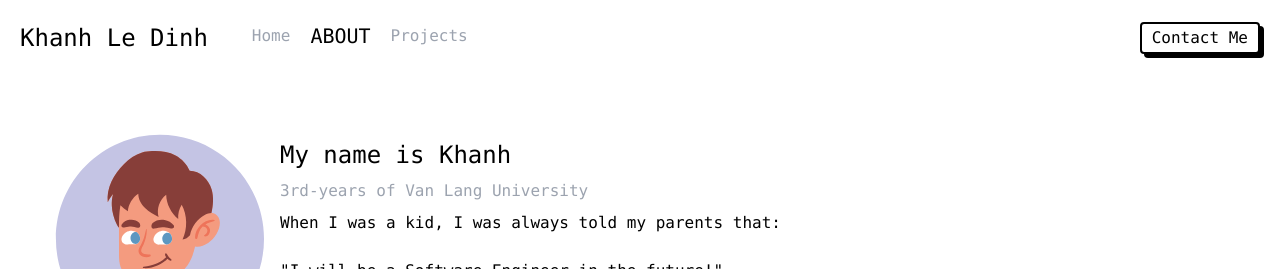
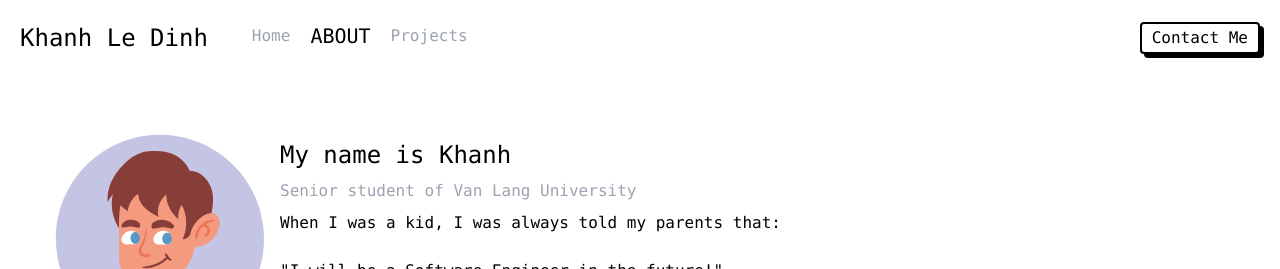
Before and after one commit to khanhledinh27/portfolio, a React (Create React App) app: page /about in a window 1280 px wide. Shown: the top 269 px of the page. Built offline with nearby package versions, Linux system fonts and the light colour scheme.

Commit message:
Update About.js

```diff
--- a/src/components/About.js
+++ b/src/components/About.js
@@ -16,7 +16,7 @@ export default function About(){
 
           <div className="lg:flex-grow md:w-1/2 flex flex-col  md:items-start md:text-left mb-16 md:mb-0  items-center text-center">
             <h1 className="text-black text-2xl pb-2">My name is Khanh</h1>
-            <p className="pb-2"> 3rd-years of Van Lang University</p>
+            <p className="pb-2"> Senior student of Van Lang University</p>
             <p className="text-black ">When I was a kid, I was always told my parents that:</p>
             <br></br>
             <p className="text-black ">"I will be a Software Engineer in the future!"</p>
```
